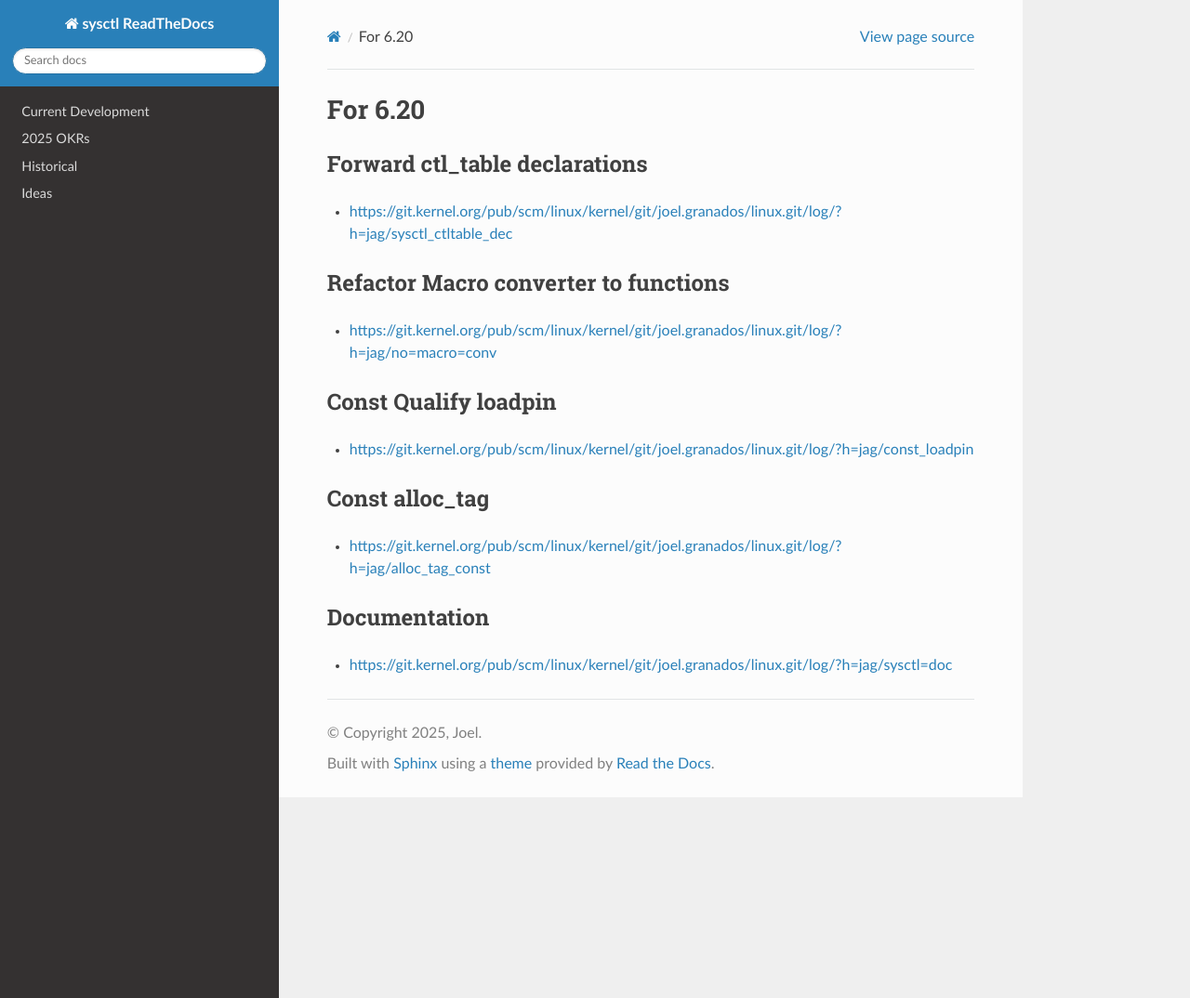
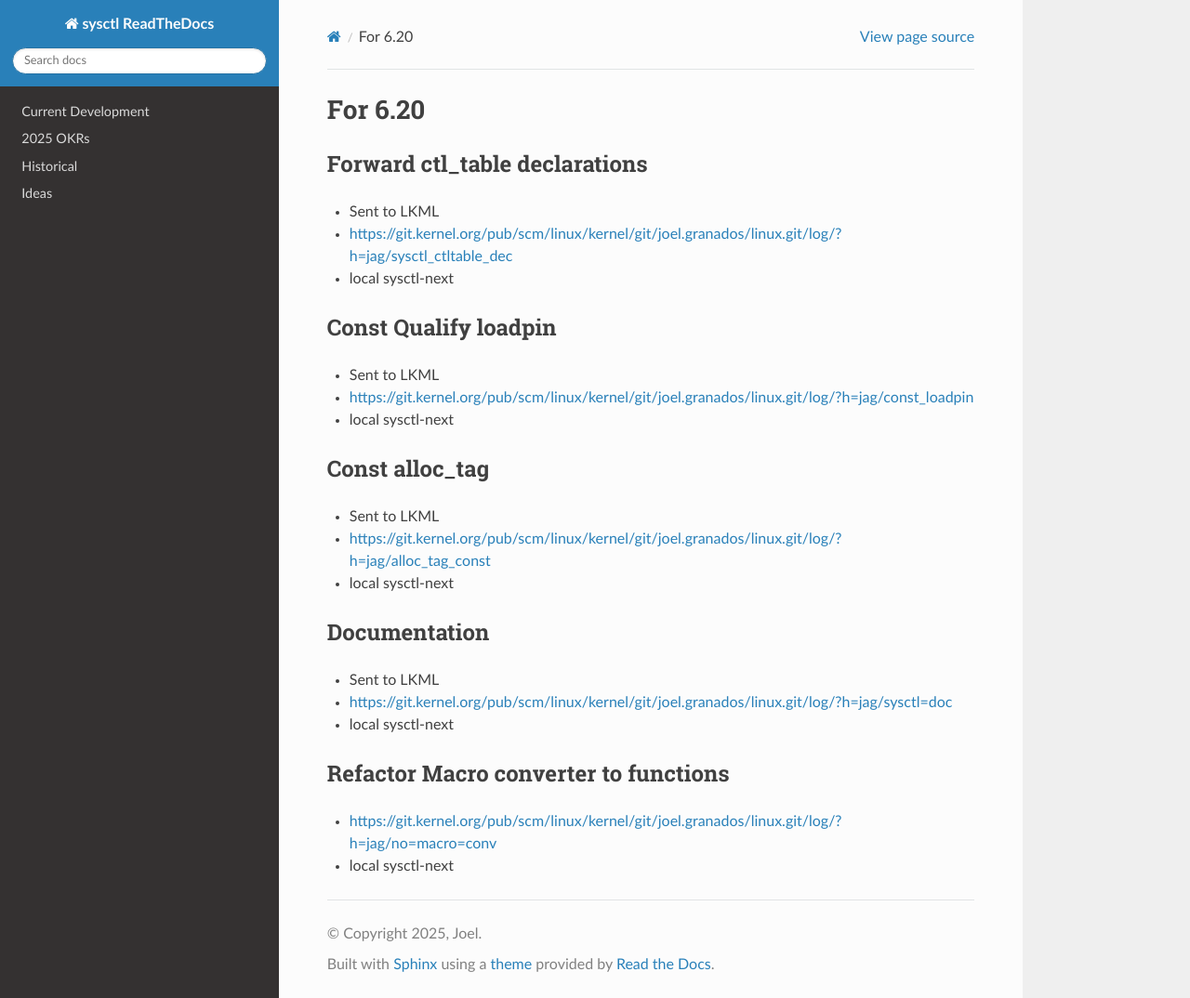
Before and after one commit to Joelgranados/sysctl_dev_rtd, a Sphinx documentation site: the page built from docs/release/release-6.20.rst, in a window 1280 px wide and 1074 px high. Shown: the whole window at 93% size. Built offline with Sphinx 7.4.7 and the Read the Docs theme 3.1.0, drawn with Linux system fonts in a browser that asks for light colours.

Commit message:
release: create a release directory
Signed-off-by: Joel Granados <joel.granados@kernel.org>

```diff
--- a/docs/release-6.20.rst
+++ b/docs/release/release-6.20.rst
@@ -6,21 +6,29 @@
 
 Forward ctl_table declarations
 ==============================
+* Sent to LKML
 * https://git.kernel.org/pub/scm/linux/kernel/git/joel.granados/linux.git/log/?h=jag/sysctl_ctltable_dec
+* local sysctl-next
 
+Const Qualify loadpin
+=====================
+* Sent to LKML
+* https://git.kernel.org/pub/scm/linux/kernel/git/joel.granados/linux.git/log/?h=jag/const_loadpin
+* local sysctl-next
+
+Const alloc_tag
+===============
+* Sent to LKML
+* https://git.kernel.org/pub/scm/linux/kernel/git/joel.granados/linux.git/log/?h=jag/alloc_tag_const
+* local sysctl-next
+
+Documentation
+=============
+* Sent to LKML
+* https://git.kernel.org/pub/scm/linux/kernel/git/joel.granados/linux.git/log/?h=jag/sysctl=doc
+* local sysctl-next
 
 Refactor Macro converter to functions
 =====================================
 * https://git.kernel.org/pub/scm/linux/kernel/git/joel.granados/linux.git/log/?h=jag/no=macro=conv
-
-Const Qualify loadpin
-=====================
-* https://git.kernel.org/pub/scm/linux/kernel/git/joel.granados/linux.git/log/?h=jag/const_loadpin
-
-Const alloc_tag
-===============
-* https://git.kernel.org/pub/scm/linux/kernel/git/joel.granados/linux.git/log/?h=jag/alloc_tag_const
-
-Documentation
-=============
-* https://git.kernel.org/pub/scm/linux/kernel/git/joel.granados/linux.git/log/?h=jag/sysctl=doc
+* local sysctl-next
```
Also changed, not shown: docs/misc_notes.rst (+29 -0 lines), docs/release/release-6.16.rst (renamed from docs/release-6.16.rst), docs/release/release-6.17.rst (renamed from docs/release-6.17.rst), docs/release/release-6.19.rst (renamed from docs/release-6.19.rst), docs/release/release.rst (renamed from docs/release.rst).
